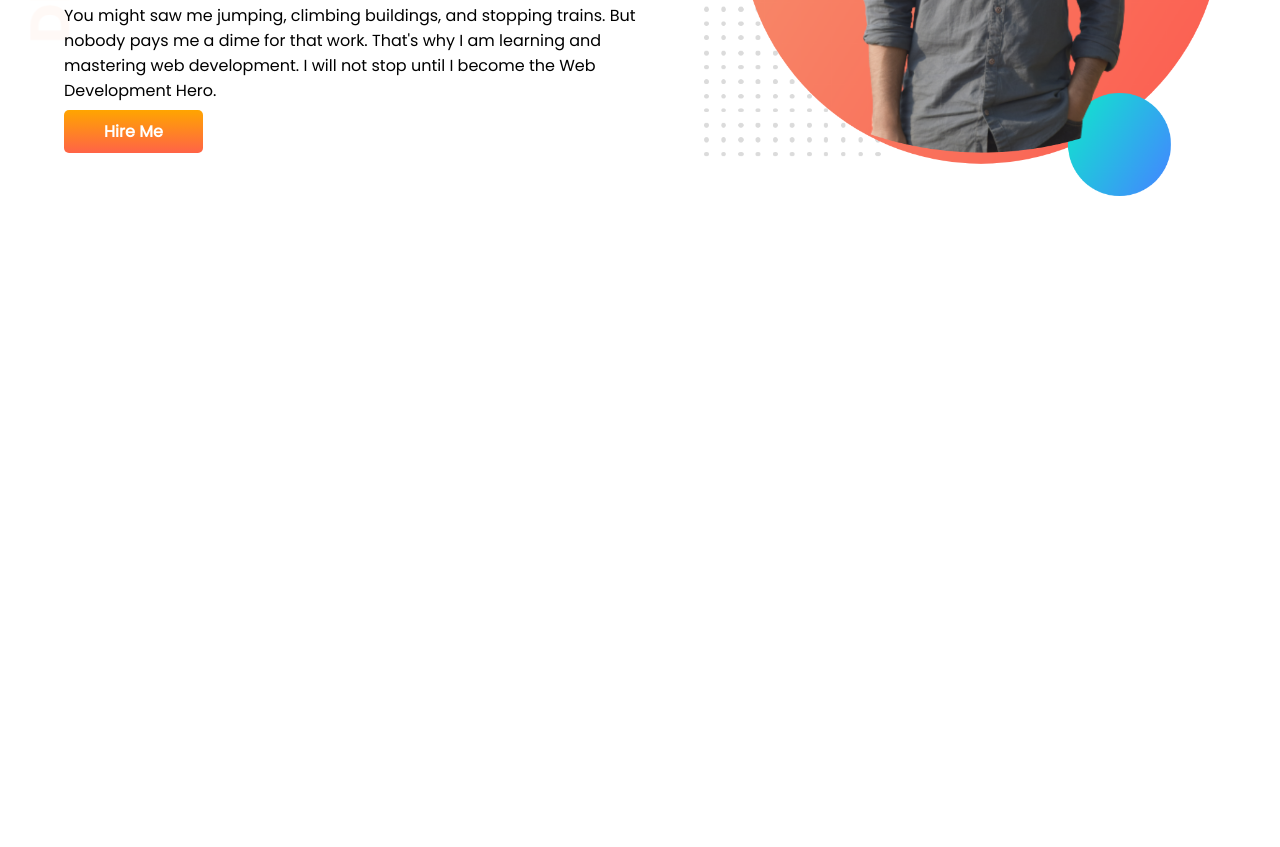
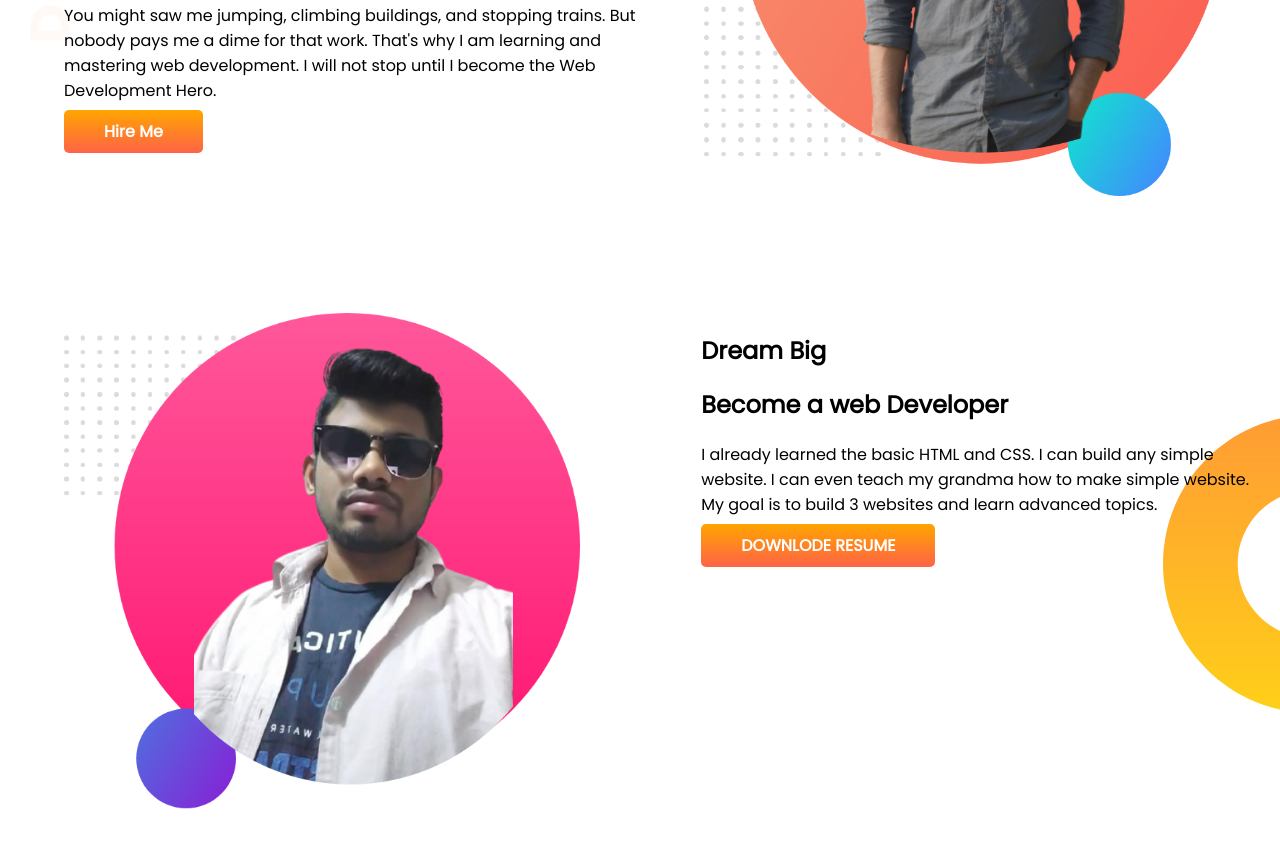
Before and after one commit to Arifulislam103/developer-portfolio, a plain HTML site: page index.html in a window 1280 px wide. Shown: the part 319-1166 px from the top of the page. Before the commit the page ends 800 px from the top, so only its background shows below. Drawn offline with Linux system fonts and the light colour scheme.

Commit message:
dream-big added

```diff
--- a/index.html
+++ b/index.html
@@ -25,5 +25,17 @@
         </div>
 
     </section>
+    <section class="dream-big">
+        <div class="half-width">
+            <img src="images/arif1.png" alt="">
+        </div>
+        <div class="half-width">
+            <h2>Dream Big</h2>
+            <h2>Become a web Developer</h2>
+            <p>I already learned the basic HTML and CSS. I can build any simple website. I can even teach my grandma how to make simple website. My goal is to build 3 websites and learn advanced topics.</p>
+            <a class="link-button"  target="_blank" href="">DOWNLODE RESUME</a>
+        </div>
+
+    </section>
 </body>
 </html>
--- a/style.css
+++ b/style.css
@@ -10,6 +10,7 @@ h1{
 }
 section{
     display: flex;
+    margin-bottom: 110px;
 }
 .half-width{
     width: 50%;
@@ -30,3 +31,9 @@ section{
     background-image: url(images/top-banner.png);
     background-repeat: no-repeat;
 }
+.dream-big{
+    background-image: url(images/dream-bg.png);
+    background-repeat: no-repeat;
+    background-position:right;
+    padding-right: 5px;
+}
```
Also changed, not shown: images/arif1.png (added).
